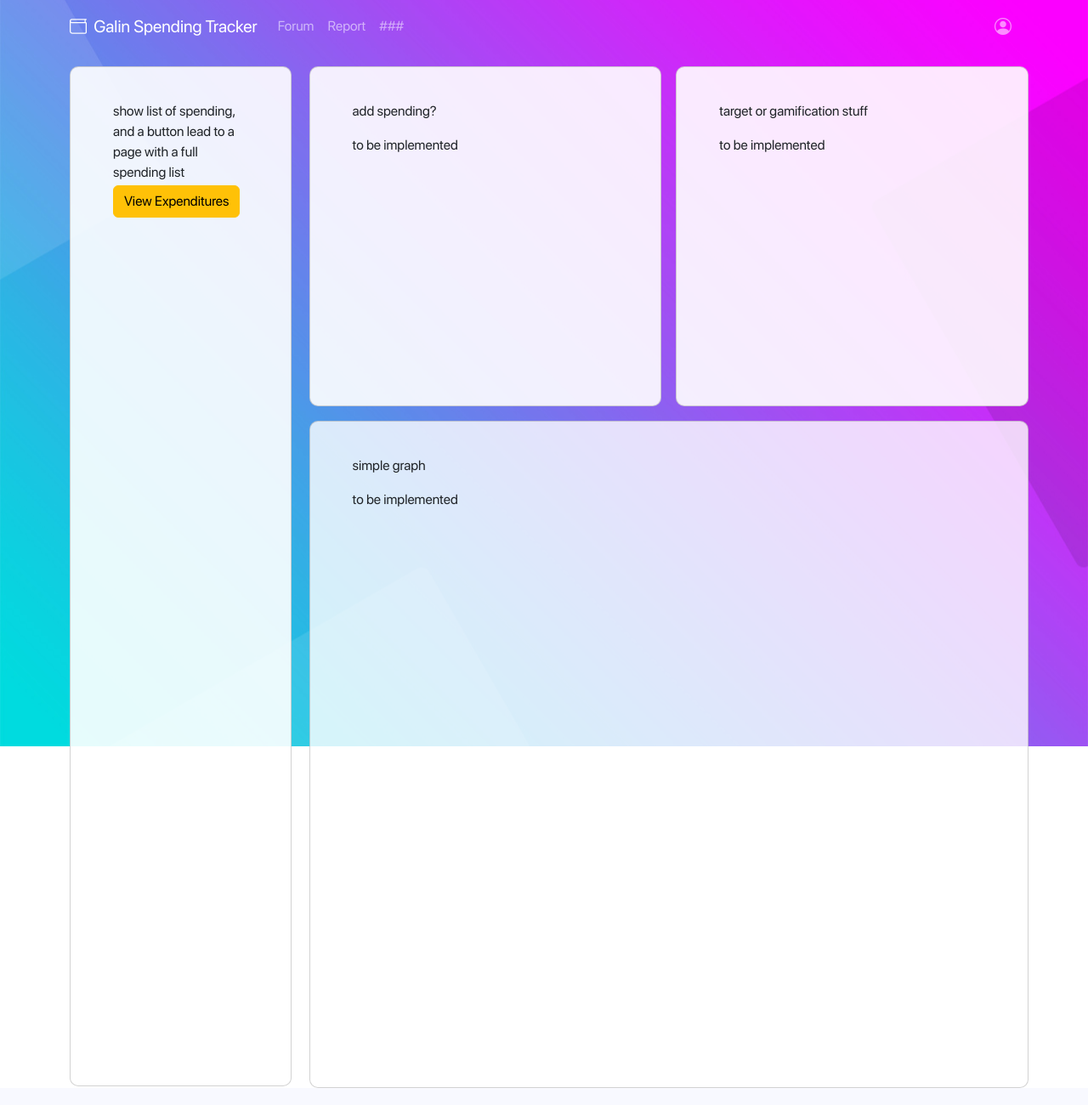
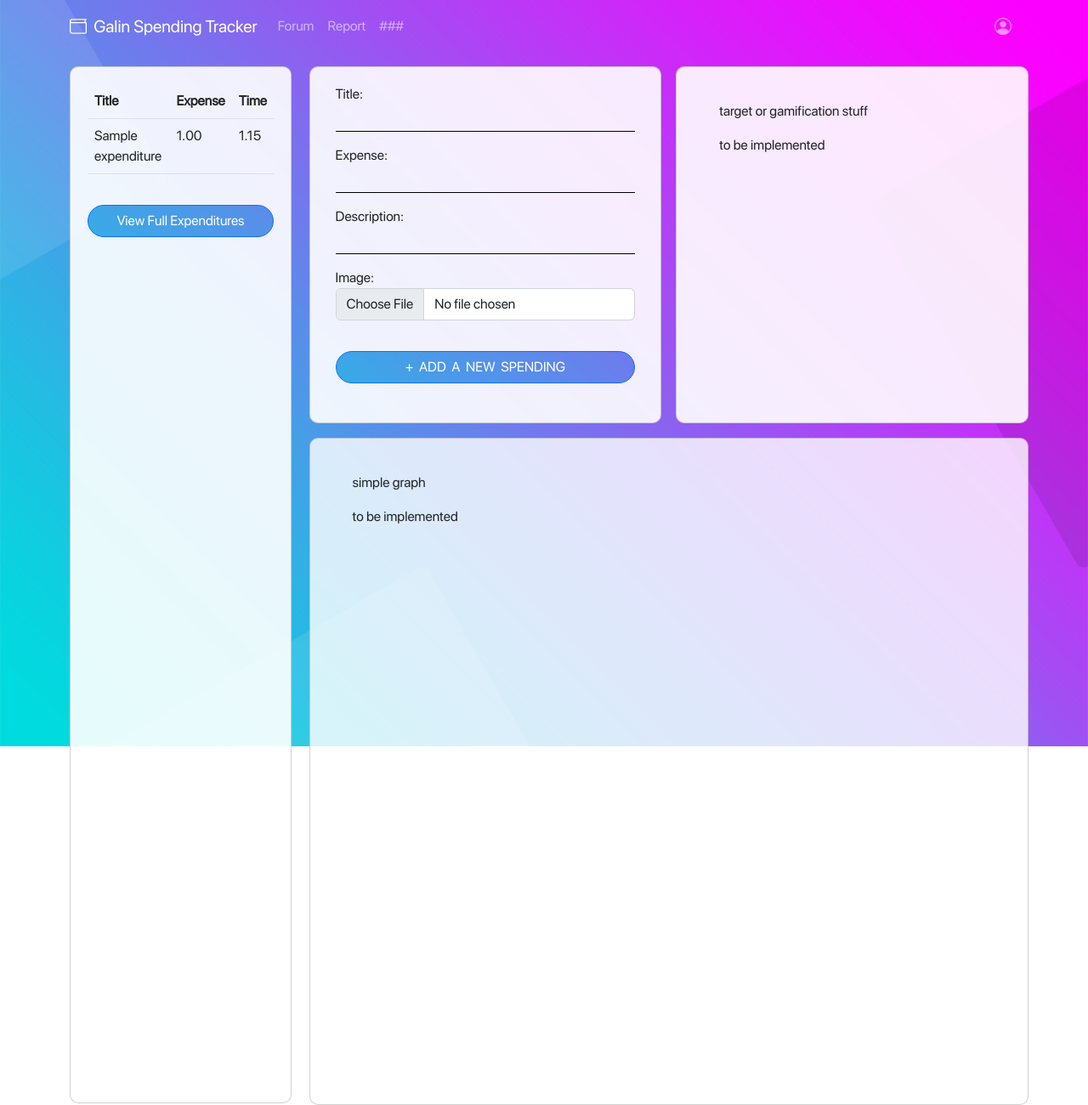
Before and after one commit to rb2cc/Team-Galin-Spending-Tracker, a Django app: page /landing_page/ in a window 1280 px wide. Shown: the whole page at 85% size. Run offline with Django 4.2, Linux system fonts and the light colour scheme; a user stored in the database is signed in; tables that the repository leaves empty hold one stand-in row (values such as "Sample post"); some libraries are stand-ins or nearby versions.

Commit message:
Decorate Expense List and add spending

```diff
--- a/static/custom.css
+++ b/static/custom.css
@@ -39,11 +39,12 @@ p.cover-text {
   border-radius: 10px;
 }
 
-.main-cardOne {
-  background-color: rgba(255, 255, 255, 0.9);
-  margin-left: 0;
+.full-card {
+  background-color: rgb(255, 255, 255, 0.9);
+  margin-left: auto;
+  margin-right: auto;
   width: 100%;
-  height: 1200px;
+  height: 100%;
   padding-top: 40px;
   padding-left: 50px;
   padding-right: 50px;
@@ -51,15 +52,27 @@ p.cover-text {
   border-radius: 10px;
 }
 
+.main-cardOne {
+  background-color: rgba(255, 255, 255, 0.9);
+  margin-left: 0;
+  width: 100%;
+  height: 1220px;
+  padding-top: 20px;
+  padding-left: 20px;
+  padding-right: 20px;
+  padding-bottom: 20px;
+  border-radius: 10px;
+}
+
 .main-cardTwo {
   background-color: rgba(255, 255, 255, 0.9);
   margin-left: 1%;
   width: 48.5%;
-  height: 400px;
-  padding-top: 40px;
-  padding-left: 50px;
-  padding-right: 50px;
-  padding-bottom: 30px;
+  height: 420px;
+  padding-top: 20px;
+  padding-left: 30px;
+  padding-right: 30px;
+  padding-bottom: 20px;
   border-radius: 10px;
 }
 
@@ -67,7 +80,7 @@ p.cover-text {
   background-color: rgba(255, 255, 255, 0.9);
   margin-left: 2%;
   width: 48.5%;
-  height: 400px;
+  height: 420px;
   padding-top: 40px;
   padding-left: 50px;
   padding-right: 50px;
@@ -91,7 +104,7 @@ p.cover-text {
 .btn-primary {
   background: url('images/btn-p.jpg') no-repeat;
   margin-top: 20px;
-  width: 350px;
+  width: 100%;
   border-radius: 50px 50px 50px 50px;
   color:rgb(255, 255, 255);
 }
--- a/tracker/forms.py
+++ b/tracker/forms.py
@@ -86,6 +86,10 @@ class ExpenditureForm(forms.ModelForm):
         model = Expenditure
         fields = ['title','expense','description', 'image']
 
+    description = forms.CharField(widget=forms.TextInput(attrs={'style':'width:100%; height:10%'}))
+    expense = forms.CharField(widget=forms.TextInput(attrs={'style':'width:100%; height:10%'}))
+    title = forms.CharField(widget=forms.TextInput(attrs={'style':'width:100%; height:10%'}))
+
     # description = forms.CharField(label="Description", widget=forms.CharField(attrs={'size':100}))
     # field_order=['title', 'description', 'expense']
 
--- a/tracker/templates/landing_page.html
+++ b/tracker/templates/landing_page.html
@@ -4,15 +4,37 @@
     <div class='row h-100'>
         <div class = 'col-3'>
             <div class="card main-cardOne">
-                show list of spending, and a button lead to a page with a full spending list
-                <h2><a href='{% url 'expenditure_list' %}' class="btn btn-warning">View Expenditures</a></h2>
+                <table class="table">
+                    <thead>
+                        <tr>
+                            <th scope="col">Title</th>
+                            <th scope="col">Expense</th>
+                            <th scope="col">Time</th>
+                        </tr>
+                    </thead>
+                    <tbody>
+                        <div class="Spending">
+                            {% for spending in spendings %}
+                                <tr>
+                                    <td>{{ spending.title }}</td>
+                                    <td>{{ spending.expense }}</td>
+                                    <td>{{ spending.date_created.month }}.{{ spending.date_created.day }}</td>
+                                </tr>
+                            {% endfor %}
+                        </div>
+                    </tbody>
+                </table>
+                <h2><a href='{% url 'expenditure_list' %}' class="btn btn-primary">View Full Expenditures</a></h2>
             </div>
         </div>
         <div class = 'col-9'>
             <div class = 'row'>
                 <div class="card main-cardTwo">
-                    <p>add spending?</p>
-                    <p>to be implemented</p>
+                    <form method="POST" enctype='multipart/form-data'>
+                        {% csrf_token %}
+                        {% include 'partials/bootstrap_form.html' with form=form %}
+                        <input type="submit" value="+  ADD  A  NEW  SPENDING" class='btn btn-primary'>
+                    </form>
                 </div>
                 <div class="card main-cardThree">
                     <p>target or gamification stuff</p>
--- a/tracker/views.py
+++ b/tracker/views.py
@@ -4,7 +4,7 @@ from django.contrib.auth.forms import UserChangeForm
 from .models import User
 
 from .forms import SignUpForm, LogInForm, ExpenditureForm
-from .models import User, Category
+from .models import User, Category, Expenditure
 
 from django.contrib.auth import authenticate, login, logout
 from django.contrib import messages
@@ -56,8 +56,15 @@ def user_test(user):
 
 @user_passes_test(user_test, login_url='log_out')
 def landing_page(request):
-    return render(request, 'landing_page.html')
-
+    if request.method == 'POST':
+        form=ExpenditureForm(request.POST, request.FILES)
+        if form.is_valid():
+            form.save()
+            return redirect('landing_page')
+    else:
+        form = ExpenditureForm()
+    spendingList = Expenditure.objects.all().order_by('-date_created')
+    return render(request, 'landing_page.html', {'form': form, 'spendings':spendingList})
 
 
 def change_password_success(request):
@@ -81,16 +88,17 @@ class UserEditView(generic.UpdateView):
         return render(request, 'edit_user.html')
 
 def expenditure_list(request):
-    return render(request, 'expenditure_list.html')
+    spendingList = Expenditure.objects.all().order_by('-date_created')
+    return render(request, 'expenditure_list.html', {'spendings':spendingList})
 
 def create_expenditure(request):
     if request.method == 'POST':
         form=ExpenditureForm(request.POST, request.FILES)
         if form.is_valid():
             form.save()
-            return redirect('expenditure_list')
+            return redirect('landing_page')
         messages.add_message(request, messages.ERROR, "The inputs provided were invalid")
 
     else:
         form = ExpenditureForm()
-    return render(request, 'create_expenditure.html', {'form': form})
+    return render(request, 'landing_page.html', {'form': form})
```
Also changed, not shown: tracker/templates/expenditure_list.html (+31 -7 lines).
